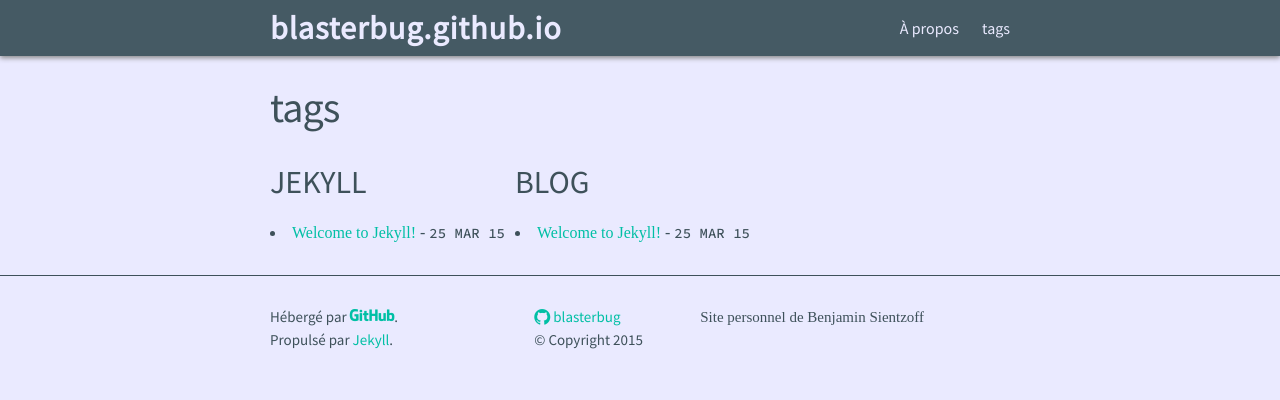
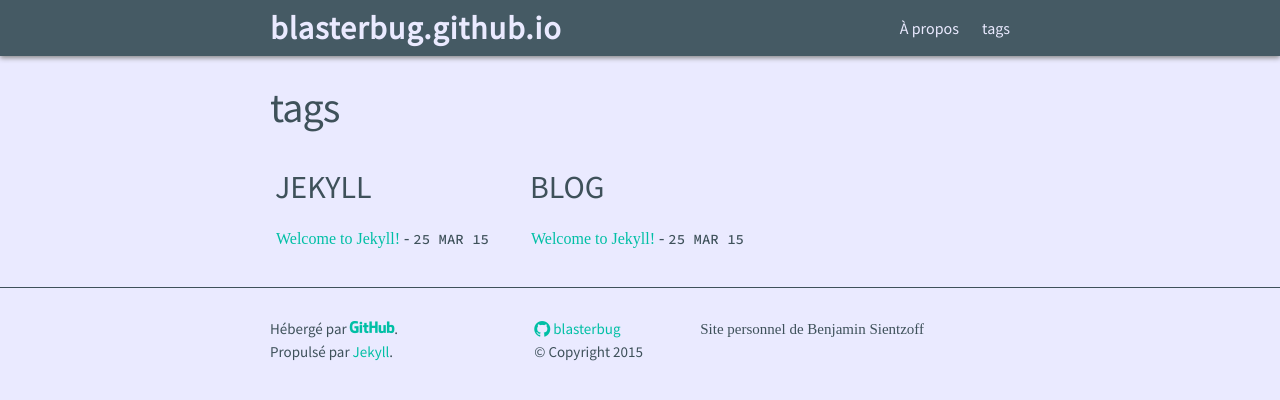
Before and after one commit to blasterbug/blasterbug.github.io, a Jekyll site: the page built from tags.html, in a window 1280 px wide. Shown: the top 400 px of the page. Built offline with Jekyll 4.4.1, drawn with Linux system fonts in a browser that asks for light colours; some web fonts are replaced.

Commit message:
better tags list

```diff
--- a/_sass/_tags-list.scss
+++ b/_sass/_tags-list.scss
@@ -4,10 +4,17 @@
 .tags-name {
   width: 245px;
   float: left;
-  margin: 5 px;
+  padding: 5px;
+  margin:0px;
   display: block;
 }
 
 .tags-name h2 {
   text-transform: uppercase;
 }
+
+.tags-name li {
+  margin: 0;
+  padding: 1px;
+  list-style: none;
+}
```
